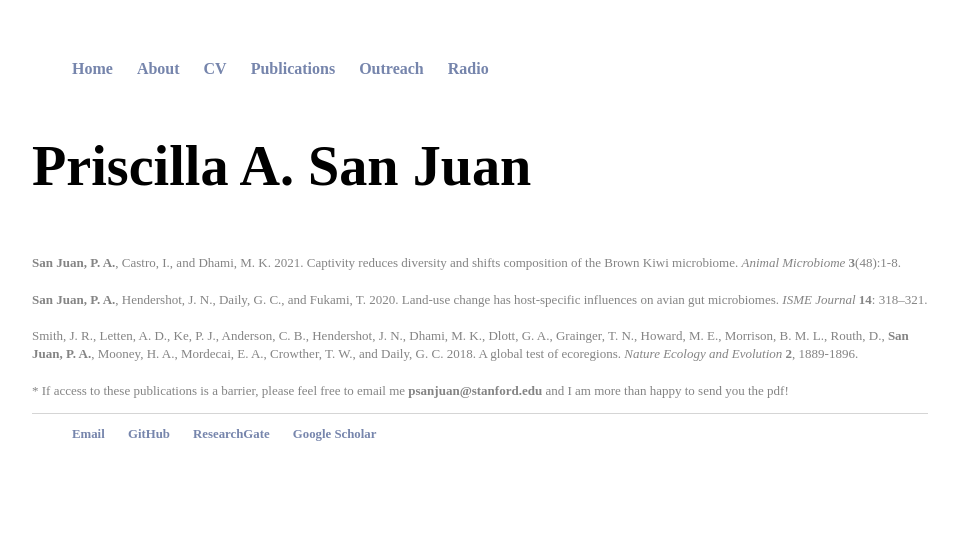
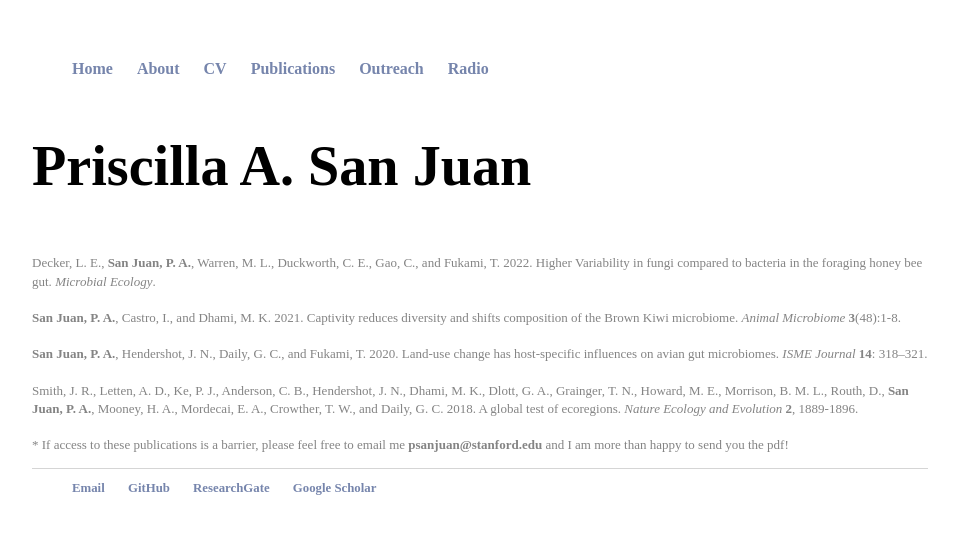
Before and after one commit to psanjuan/psanjuan.github.io, a Jekyll site: the page built from publications/index.html, in a window 1280 px wide. Shown: the top 534 px of the page, without its empty margins (160-1119 px from the left). Built offline with Jekyll 4.4.1, drawn with Linux system fonts in a browser that asks for light colours.

Commit message:
Update index.html

```diff
--- a/publications/index.html
+++ b/publications/index.html
@@ -8,11 +8,13 @@ title: Priscilla A. San Juan, PhD candidate
 
 <div class="post">
 <p style="color:#848484;font-size:13px;">
-  <b>San Juan, P. A.</b>, Castro, I., and Dhami, M. K. 2021. Captivity reduces diversity and shifts composition of the Brown Kiwi microbiome. <i>Animal Microbiome</i> <b>3</b>(48):1-8.<br>
+  Decker, L. E., <b>San Juan, P. A.</b>, Warren, M. L., Duckworth, C. E., Gao, C., and Fukami, T. 2022. Higher Variability in fungi compared to bacteria in the foraging honey bee gut. <i>Microbial Ecology</i>. <a href="https://doi.org/10.1007/s00248-021-01922-5"></a>  <br>
   <br>
-  <b>San Juan, P. A.</b>, Hendershot, J. N., Daily, G. C., and Fukami, T. 2020. Land-use change has host-specific influences on avian gut microbiomes. <i>ISME Journal</i> <b>14</b>: 318–321.<br>
+  <b>San Juan, P. A.</b>, Castro, I., and Dhami, M. K. 2021. Captivity reduces diversity and shifts composition of the Brown Kiwi microbiome. <i>Animal Microbiome</i> <b>3</b>(48):1-8. <a href="https://doi.org/10.1186/s42523-021-00109-0"></a><br>
+  <br>
+  <b>San Juan, P. A.</b>, Hendershot, J. N., Daily, G. C., and Fukami, T. 2020. Land-use change has host-specific influences on avian gut microbiomes. <i>ISME Journal</i> <b>14</b>: 318–321.<a href="https://doi.org/10.1038/s41396-019-0535-4"></a><br>
 <br>
-Smith, J. R., Letten, A. D.,  Ke, P. J., Anderson, C. B., Hendershot, J. N., Dhami, M. K., Dlott, G. A., Grainger, T. N., Howard, M. E., Morrison, B. M. L., Routh, D., <b>San Juan, P. A.</b>, Mooney, H. A., Mordecai, E. A., Crowther, T. W., and Daily, G. C. 2018. A global test of ecoregions. <i>Nature Ecology and Evolution</i> <b>2</b>, 1889-1896.
+Smith, J. R., Letten, A. D.,  Ke, P. J., Anderson, C. B., Hendershot, J. N., Dhami, M. K., Dlott, G. A., Grainger, T. N., Howard, M. E., Morrison, B. M. L., Routh, D., <b>San Juan, P. A.</b>, Mooney, H. A., Mordecai, E. A., Crowther, T. W., and Daily, G. C. 2018. A global test of ecoregions. <i>Nature Ecology and Evolution</i> <b>2</b>, 1889-1896.<a href="https://doi.org/10.1038/s41559-018-0709-x"></a>
   <br>
   <br>
   * If access to these publications is a barrier, please feel free to email me <b>psanjuan@stanford.edu</b> and I am more than happy to send you the pdf!
```
